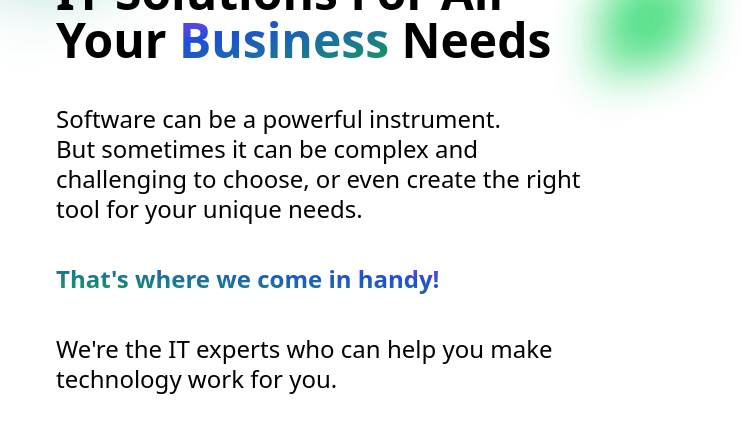
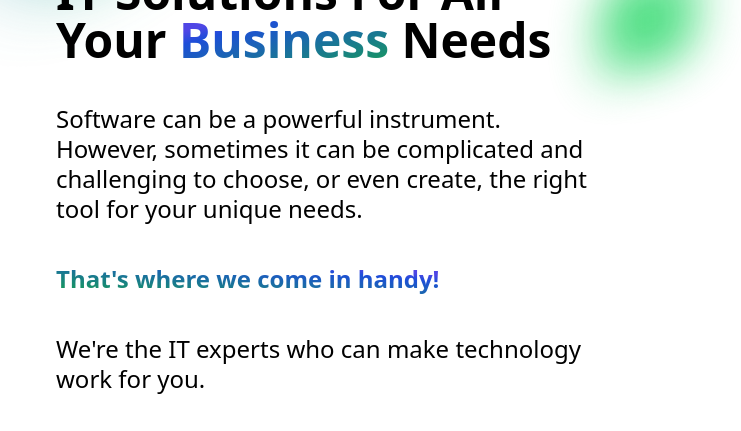
Before and after one commit to IvanEli79/hid-pro, an Astro site: page /hid-pro/en/home in a window 1280 px wide. Shown: the part 204-635 px from the top of the page, 0-741 px from the left. Built offline with nearby package versions, Linux system fonts and the light colour scheme; Astro itself is replaced by a stand-in of ours.

Commit message:
Changes to Home ENG page

```diff
--- a/src/pages/en/home.astro
+++ b/src/pages/en/home.astro
@@ -14,7 +14,7 @@ import LnkButton from "/src/components/shared/LnkButton.astro";
 
     <Paragraph variant="big">
         Software can be a powerful instrument.<br/>
-        But sometimes it can be complex and challenging to choose, or even create
+        However, sometimes it can be complicated and challenging to choose, or even create,
         the right tool for your unique needs.
     </Paragraph>
 
@@ -25,7 +25,7 @@ import LnkButton from "/src/components/shared/LnkButton.astro";
     </Paragraph>
 
     <Paragraph variant="big">
-         We're the IT experts who can help you make technology work for you.
+         We're the IT experts who can make technology work for you.
     </Paragraph>
 
     <LnkButton href="#about" text="Who We Are" />
```
